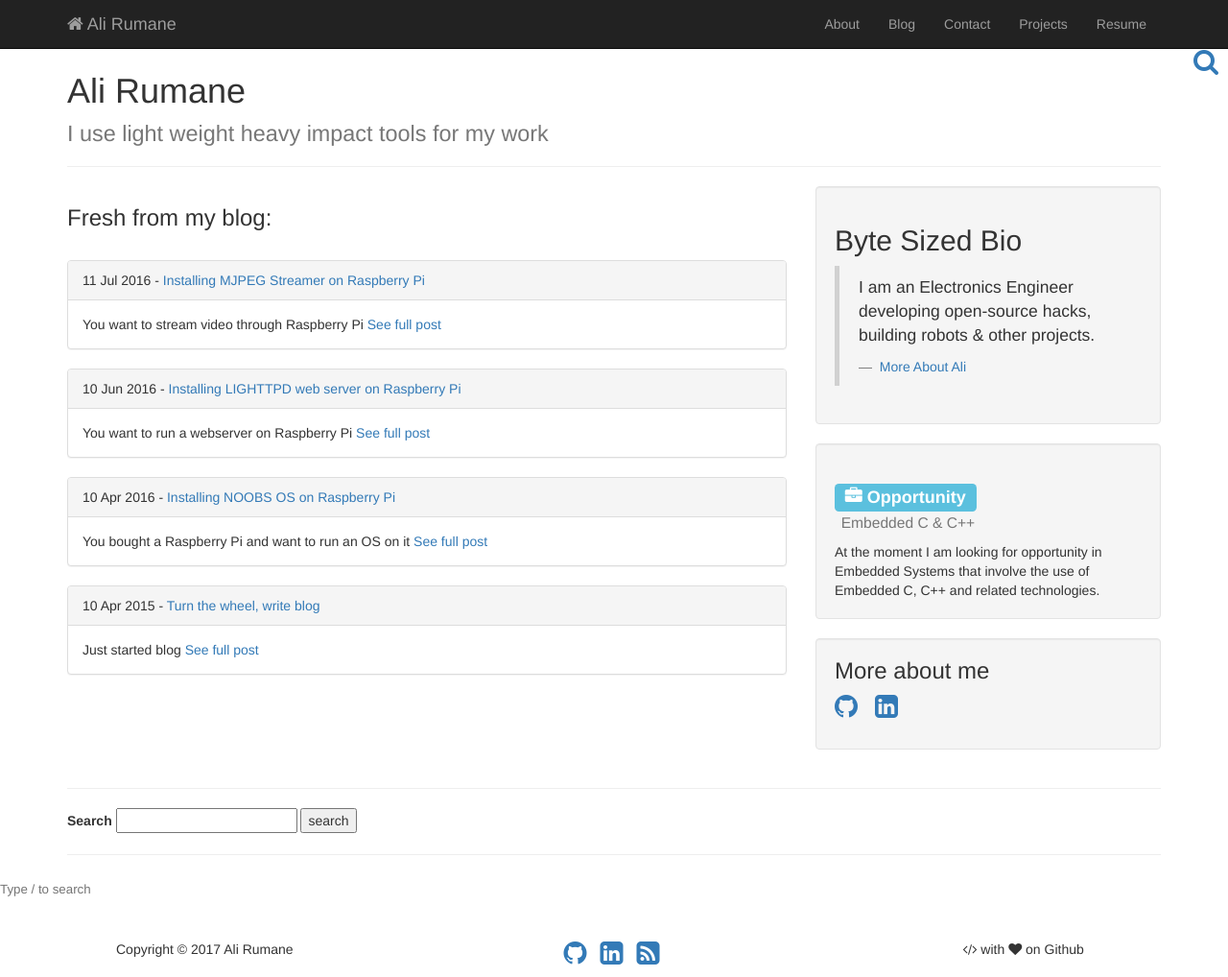
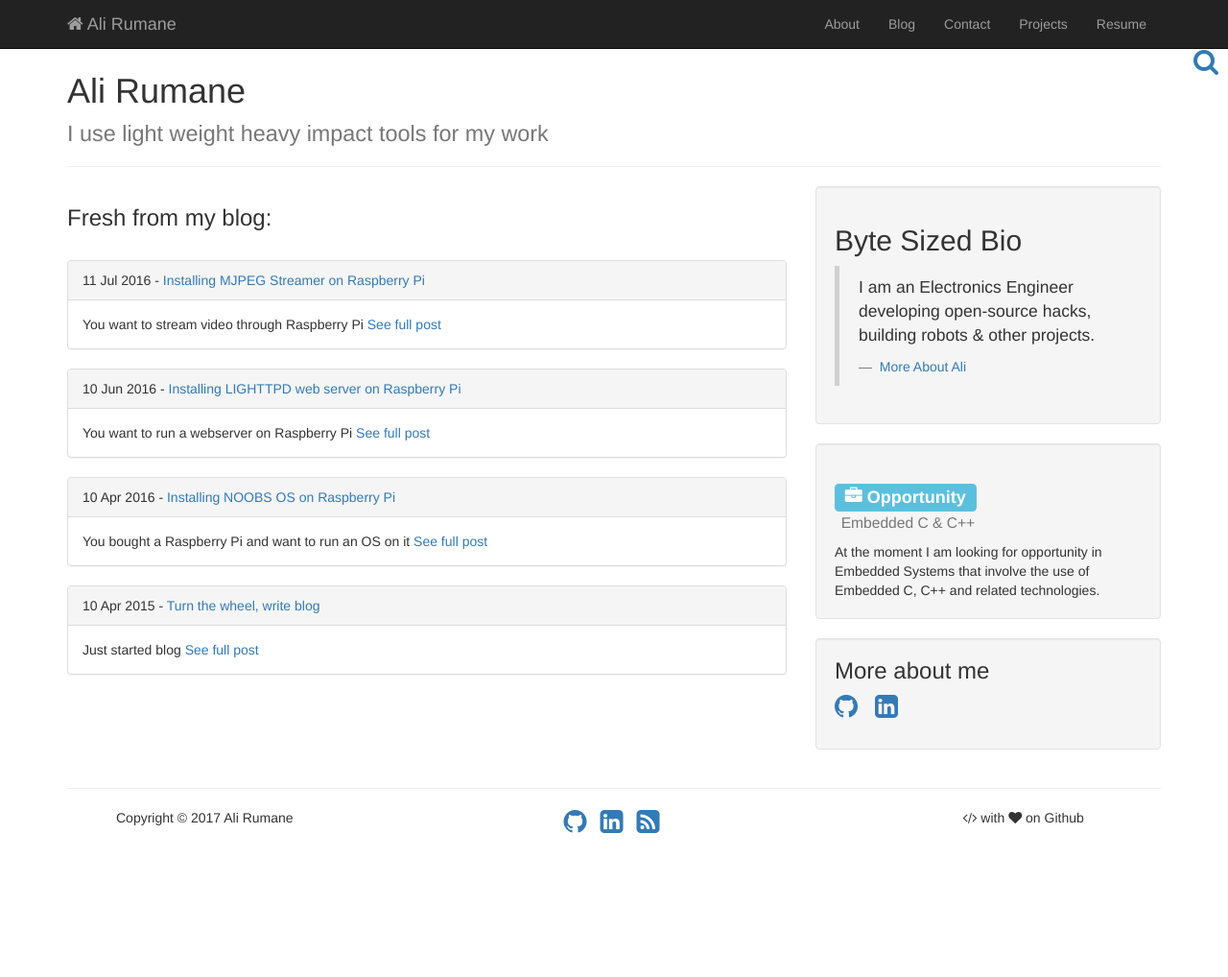
Before and after one commit to alirumane/ali-backup, a Jekyll site: the page built from index.md, in a window 1280 px wide and 1018 px high. Shown: the whole window at 96% size. Built offline with Jekyll 4.4.1, drawn with Linux system fonts in a browser that asks for light colours.

Commit message:
Update default.html

```diff
--- a/_includes/themes/bootstrap/default.html
+++ b/_includes/themes/bootstrap/default.html
@@ -60,18 +60,8 @@
 
     <div class="container">
       {{ content }}
-      <hr>
-	  	<form action="/search.html" method="get">
-		<label for="search_box">Search</label>
-		<input type="text" id="search_box" name="query">
-		<input type="submit" value="search">
-	</form>
 	<hr>
     </div>
-
-	<input type="text" class="search-input" placeholder="Type / to search">
-	  <br>
-	<div class="results-container"></div>
 
 	{% include footer.html %}
 
```
